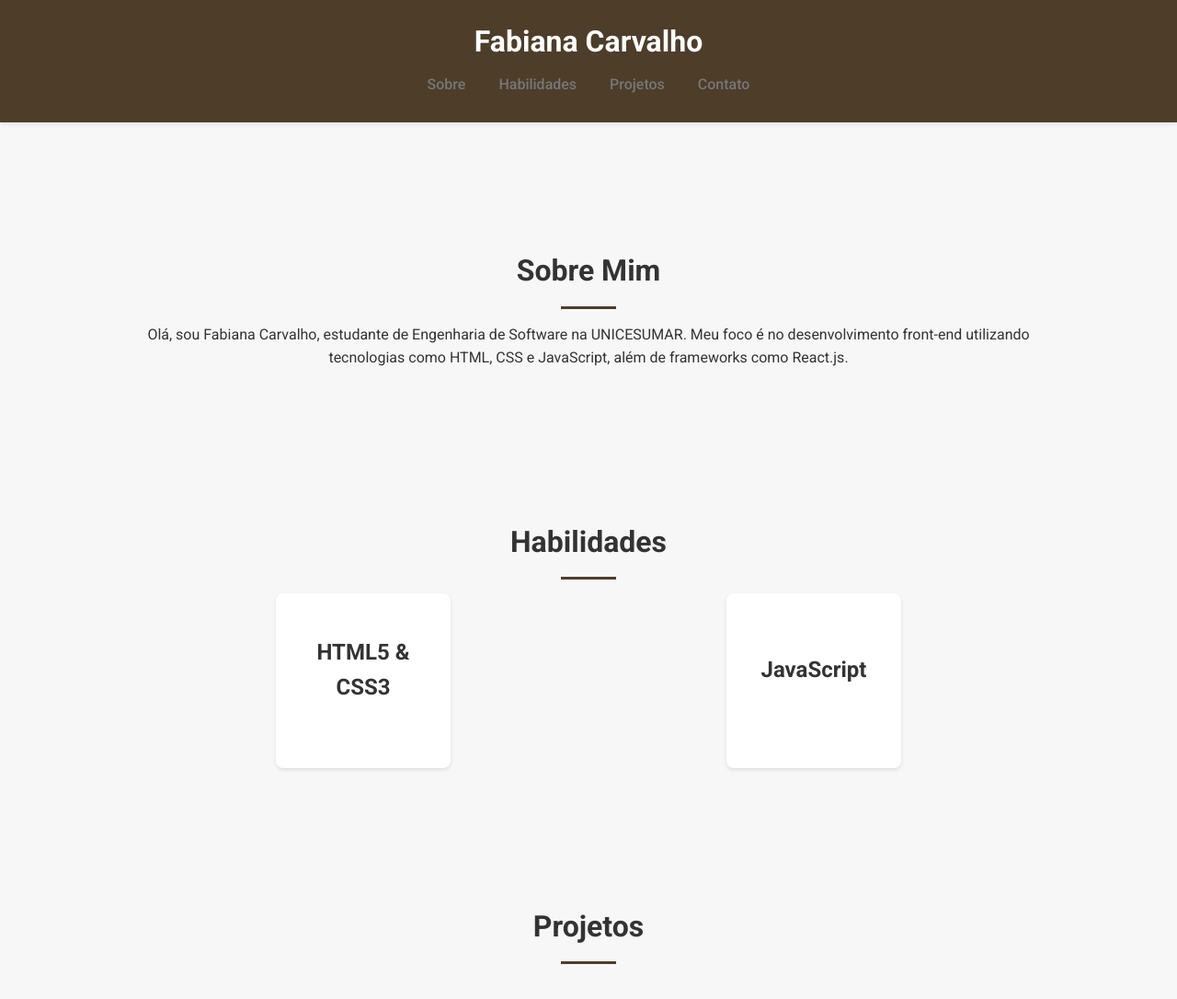
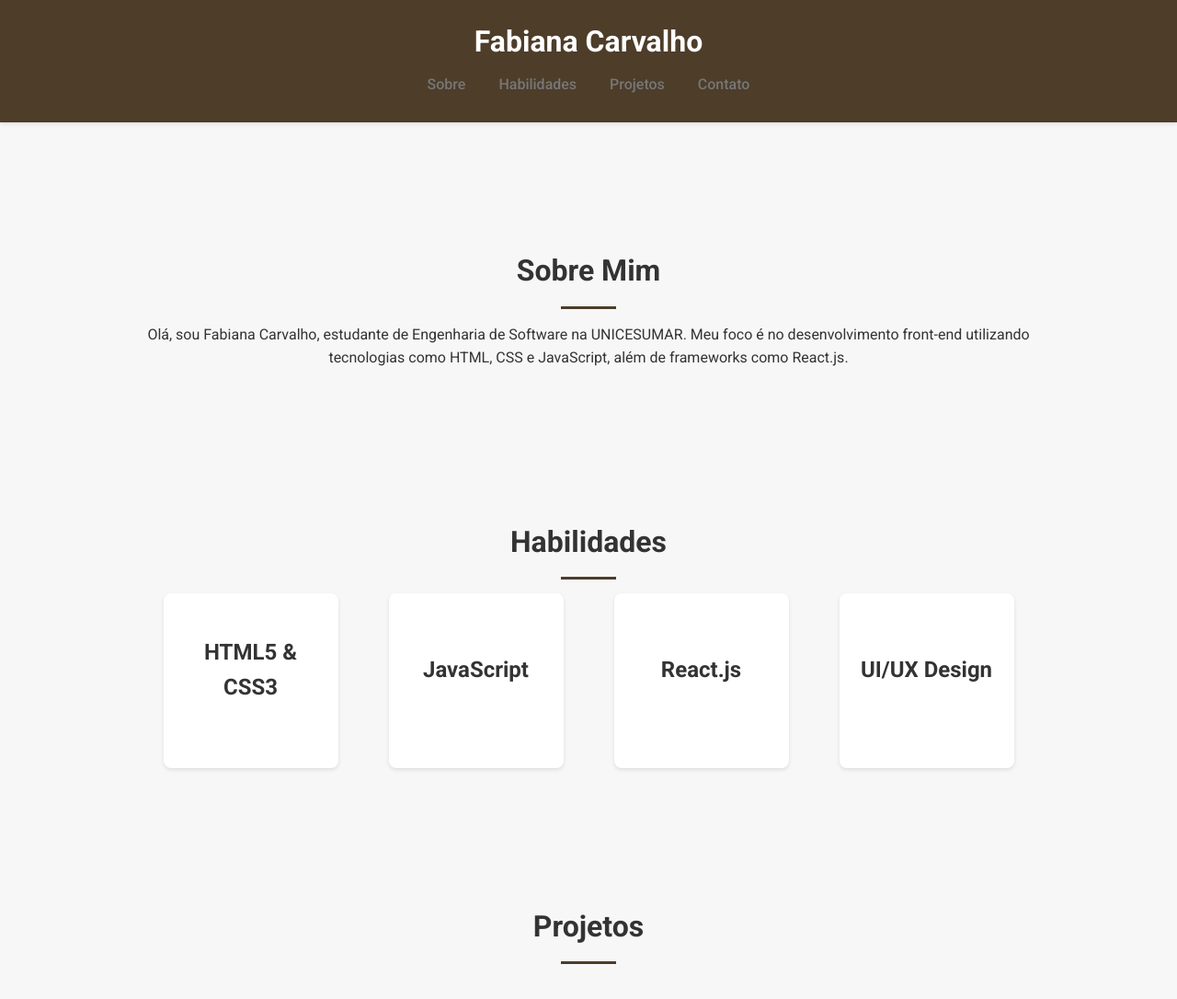
Before and after one commit to Fabianacs1/Portifolio_fabi, a plain HTML site: page index.html in a window 1280 px wide. Shown: the top 1086 px of the page at 92% size. Drawn offline with nearby package versions, Linux system fonts and the light colour scheme; no server answers.

Commit message:
Add files via upload

```diff
--- a/index.html
+++ b/index.html
@@ -45,7 +45,14 @@
                         <h3 class="skill__title">JavaScript</h3>
                         <div class="skill__bar js"></div>
                     </div>
-                </div>
+                    <div class="skill">
+                        <h3 class="skill__title">React.js</h3>
+                        <div class="skill__bar react"></div>
+                    </div>
+                    <div class="skill">
+                        <h3 class="skill__title">UI/UX Design</h3>
+                        <div class="skill__bar uiux"></div>
+                    </div>
                 </div>
             </div>
         </section>
--- a/script.js
+++ b/script.js
@@ -88,6 +88,7 @@ document.addEventListener("DOMContentLoaded", function() {
                 `;
                 reposList.appendChild(projectItem);
             });
+
             repos.forEach(repo => {
                 const repoItem = document.createElement('div');
                 repoItem.className = 'project pure-u-1 pure-u-md-1-2';
```
